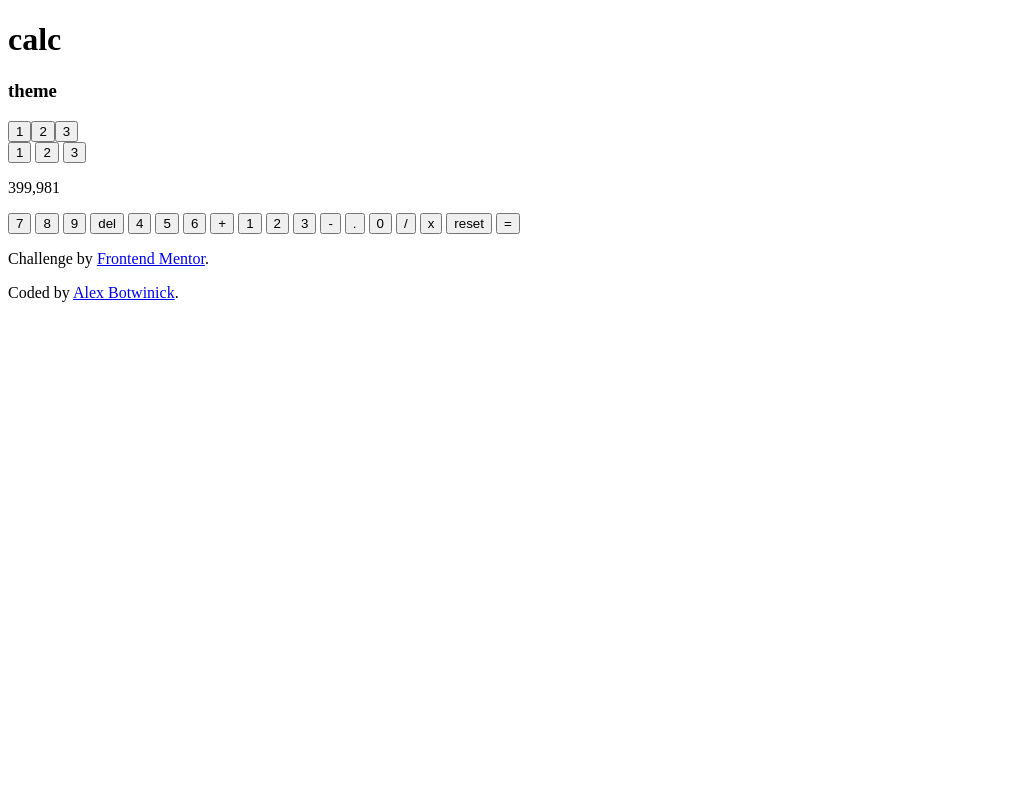
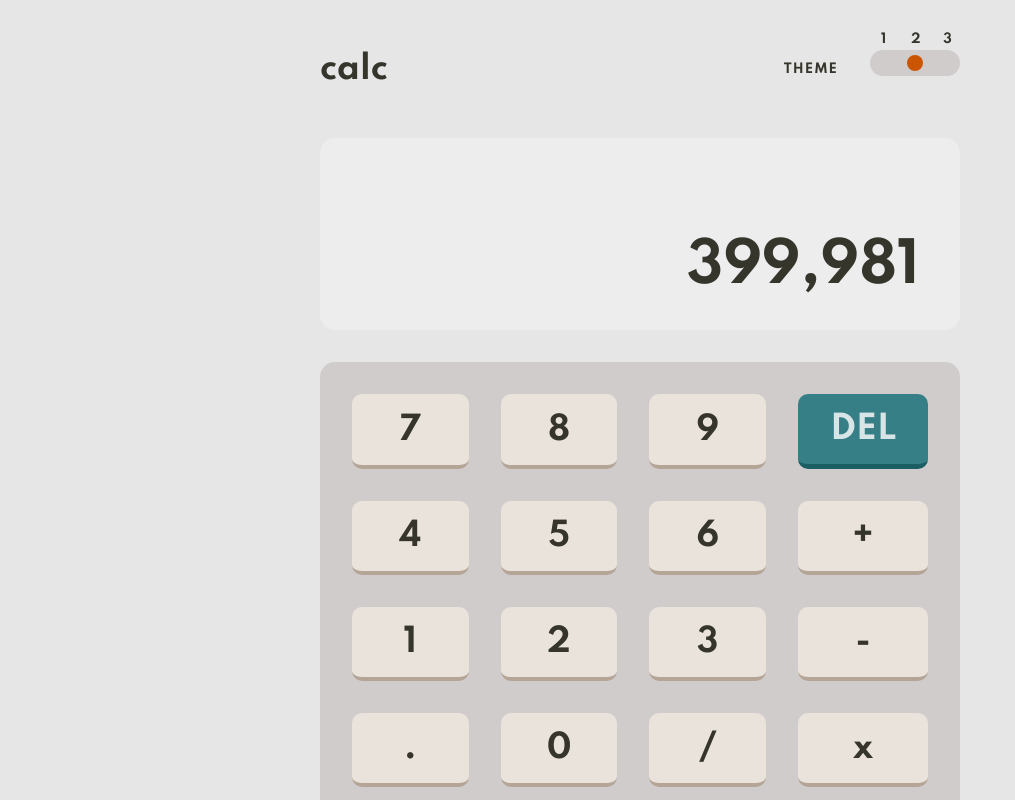
Before and after one commit to alexander101010/calculator-app, a website with bundled scripts: page index.html in a window 1280 px wide. Shown: the top 800 px of the page, without its empty margins (0-1015 px from the left). Built offline with nearby package versions, Linux system fonts and the light colour scheme.

Commit message:
added type to stylesheet

```diff
--- a/index.html
+++ b/index.html
@@ -19,7 +19,7 @@
       rel="stylesheet"
     />
 
-    <link rel="stylesheet" href="calculator-app/css/style.css" />
+    <link rel="stylesheet" href="css/style.css" type="text/css"/>
 
     <title>Frontend Mentor | Calculator app</title>
     <script type="module" src="./js/script.js" defer></script>
```
